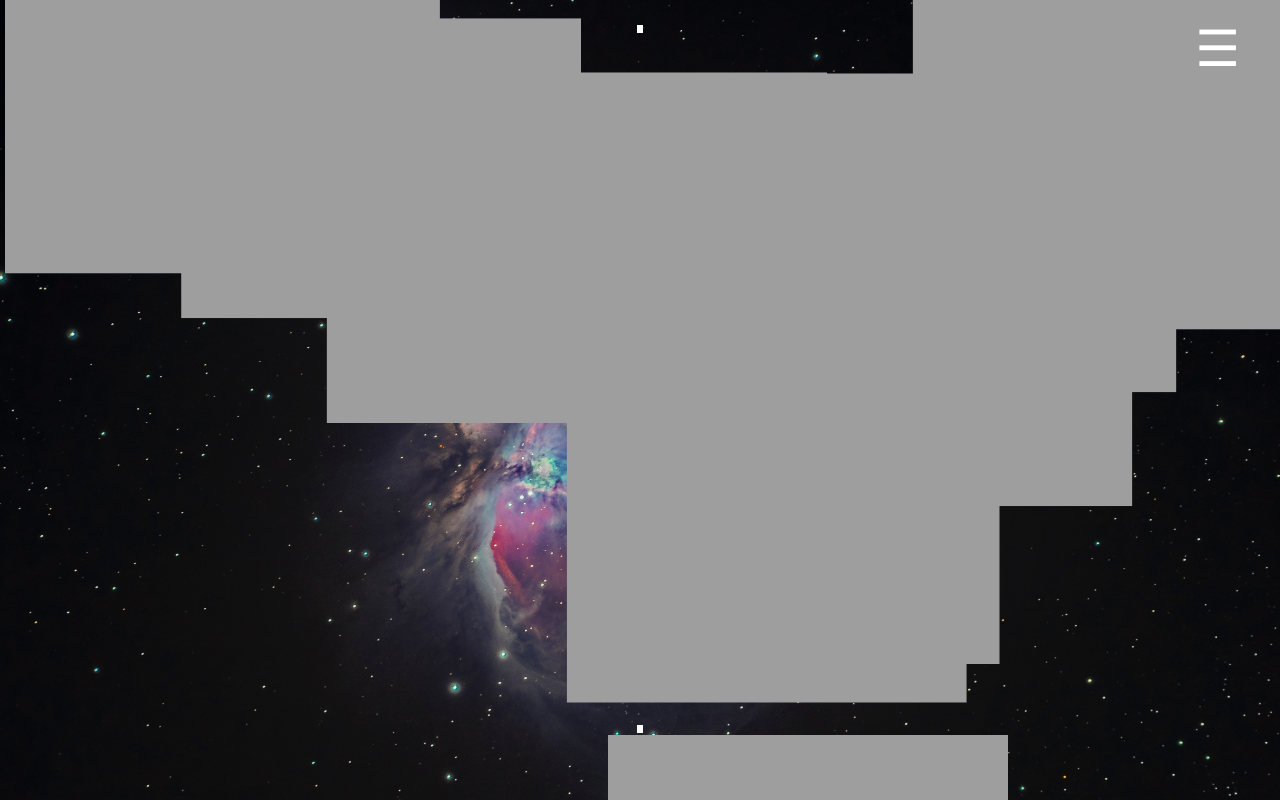
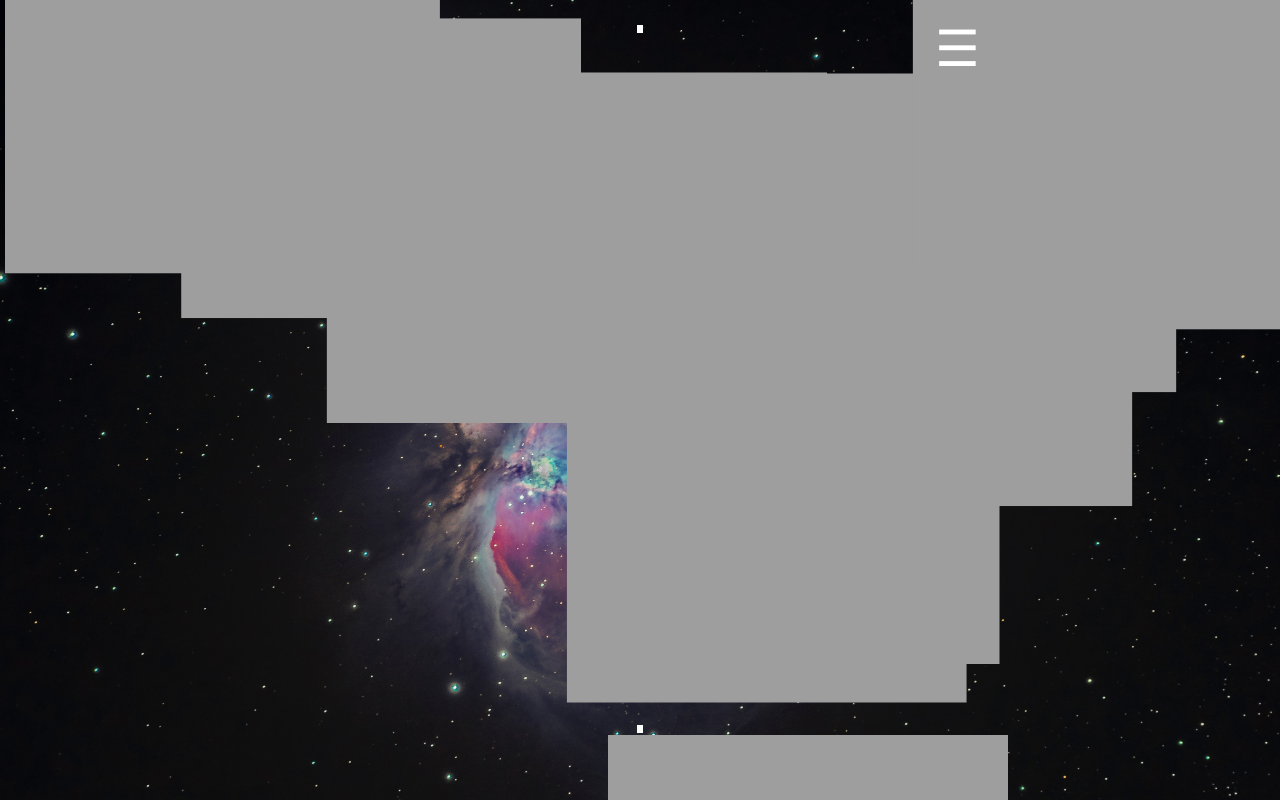
Before and after one commit to Jules-005/Plateform-Minigames, a plain HTML site: page jeu espace shooter/index.html in a window 1280 px wide. Drawn offline with Linux system fonts and the light colour scheme.

Commit message:
vf2 space

```diff
--- a/jeu espace shooter/style.css
+++ b/jeu espace shooter/style.css
@@ -17,14 +17,13 @@ header {
   width: 100%; /* Prend toute la largeur de la page */
   padding: 20px; /* Espace autour du menu */
   display: flex;
-  justify-content: flex-end; /* Place le menu à droite */
   box-sizing: border-box; /* Pour inclure le padding dans la largeur du header */
 }
 
 .menu-container {
   display: flex;
   align-items: center;
-  margin-right: 20px;
+  margin-left: 915px;
 }
 
 .menu-icon {
```
